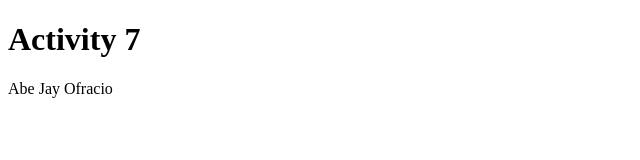
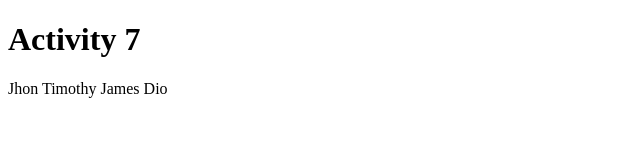
Before and after one commit to ajofracio0723/ofracio_abejay_act07, a plain HTML site: page index.html in a window 1280 px wide. Shown: the full height of the page, 0-640 px from the left. Drawn offline with Linux system fonts and the light colour scheme.

Commit message:
first commit

```diff
--- a/index.html
+++ b/index.html
@@ -7,7 +7,7 @@
 </head>
 <body>
     <h1>Activity 7</h1>
-    <p>Abe Jay Ofracio</p>
+    <p>Jhon Timothy James Dio</p>
 
 </body>
 </html>
```
Also changed, not shown: css/css_file.css (renamed from css/css_sample.css), js/JS_file.js (renamed from js/JS_sample.js).
